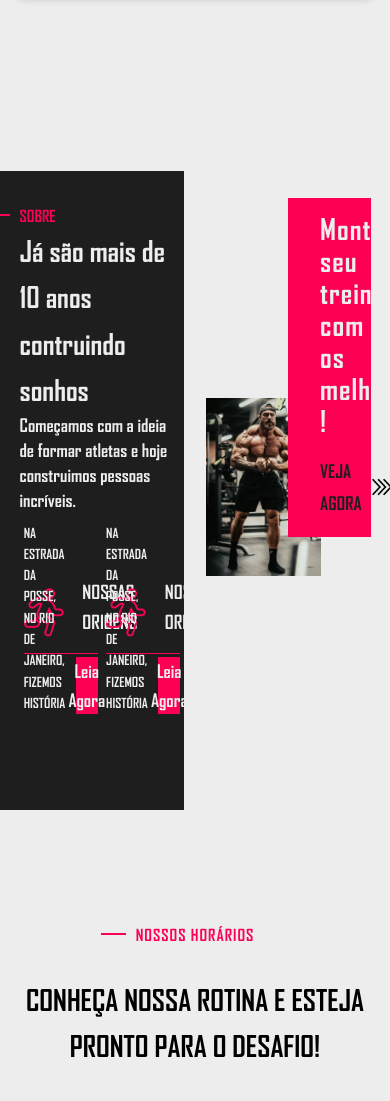
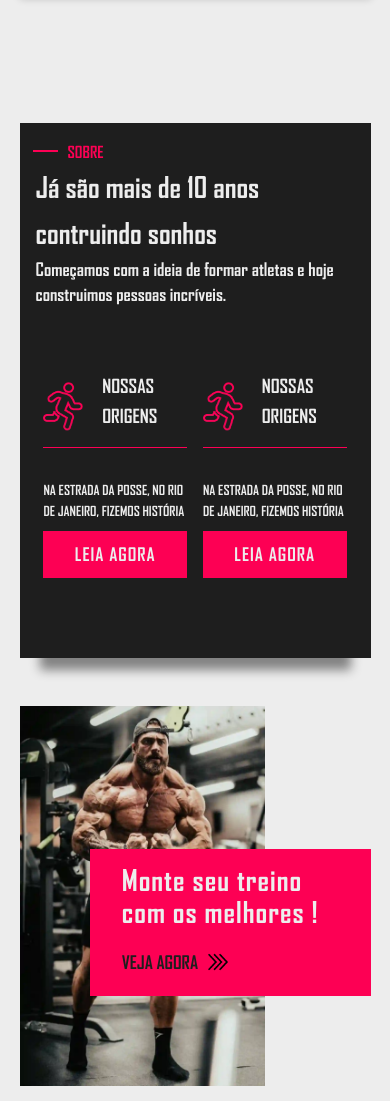
Before and after one commit to brunodkf/newlife, a plain HTML site: page index.html in a window 390 px wide. Shown: the part 2780-3881 px from the top of the page. Drawn offline with nearby package versions, Linux system fonts and the light colour scheme.

Commit message:
update /responsividade sobre

```diff
--- a/style/components/sobre.css
+++ b/style/components/sobre.css
@@ -128,3 +128,49 @@
     background-size: contain;
     filter: invert(100%) sepia(0%) saturate(1%) hue-rotate(333deg) brightness(103%) contrast(100%);
 }
+
+@media screen and (width <= 500px){
+    .sobre {
+        margin-top: 2em;
+        padding-bottom: 4em;
+    }
+    .sobre__container {
+        flex-direction: column;
+    }
+    .sobre__text, .sobre__chamada {
+        width: 100%;
+    }
+    .sobre__tag{
+        margin-left: 2em;
+    }
+    .sobre__text {
+        box-shadow: rgba(0, 0, 0, 0.45) 0px 32px 10px -20px;
+        padding: 1em;
+    }
+    .sobre__text::before {
+        display: none;
+    }
+    .sobre__card div:nth-child(2) {
+        height: auto;
+        flex-direction: column;
+    }
+    .sobre__card small {
+        width: 100%;
+    }
+    .sobre__card a {
+        width: 100%;
+        margin-top: .5em;
+        padding: .5em 0;
+        text-transform: uppercase;
+        letter-spacing: 1px;
+    }
+    .sobre__card br{
+        display: none;
+    }
+    .sobre__chamada {
+        margin-top: 3em;
+    }
+    .sobre__ficha {
+        width: 80%;
+    }
+}
```
Also changed, not shown: style/components/classes.css (line endings or trailing spaces).
